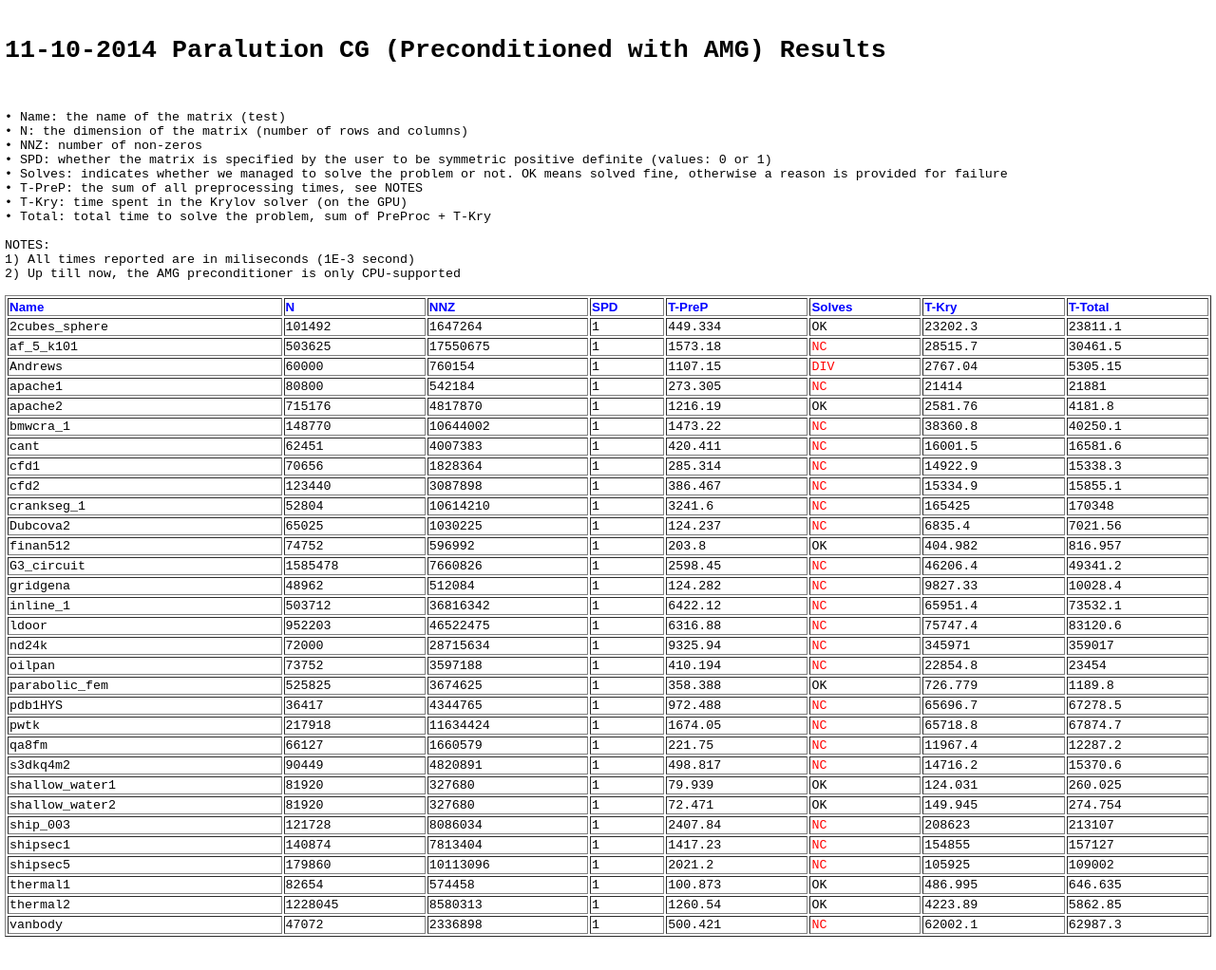
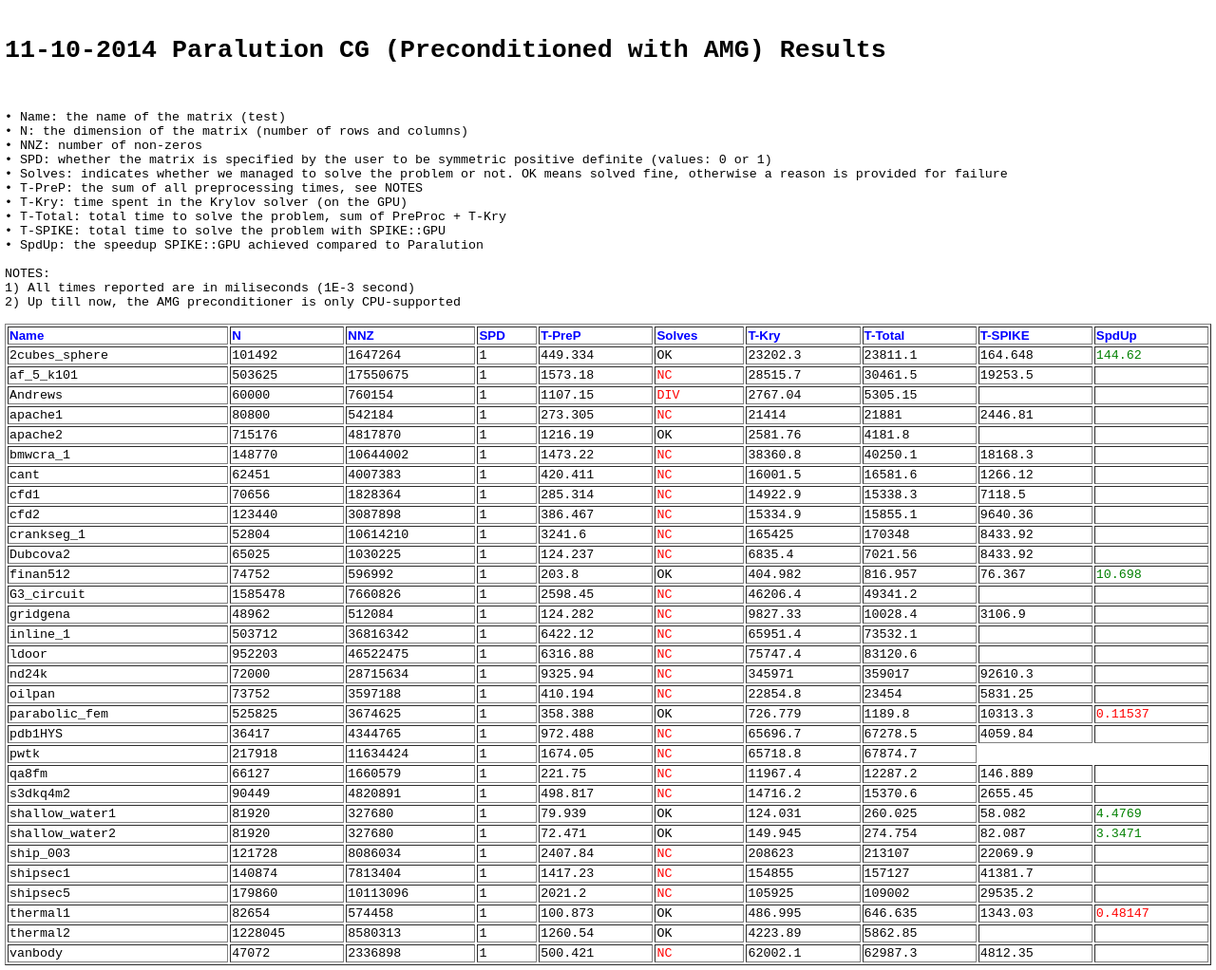
Before and after one commit to spikegpu/spikegpu.github.io, a Jekyll site: the page nightly_build/2014_11_10_paralution_cg_amg.html, which Jekyll copies as it is, in a window 1280 px wide. Shown: the whole page at 95% size. Built offline with Jekyll 4.4.1, drawn with Linux system fonts in a browser that asks for light colours; before the commit the page ends 992 px from its top, so only the background shows below that.

Commit message:
Add speed up of SPIKE::GPU compared to paralution CG AMG

```diff
--- a/nightly_build/2014_11_10_paralution_cg_amg.html
+++ b/nightly_build/2014_11_10_paralution_cg_amg.html
@@ -148,7 +148,11 @@ text-align: center;
 
 &bull; T-Kry: time spent in the Krylov solver (on the GPU) <br>
 
-&bull; Total: total time to solve the problem, sum of PreProc + T-Kry  <br>
+&bull; T-Total: total time to solve the problem, sum of PreProc + T-Kry  <br>
+
+&bull; T-SPIKE: total time to solve the problem with SPIKE::GPU <br>
+
+&bull; SpdUp: the speedup SPIKE::GPU achieved compared to Paralution <br>
 
 </p>
 
@@ -215,6 +219,18 @@ NOTES: <br>
 
 </td>
 
+<td style="border-style: inset;">
+
+<p><span class=rvts1>T-SPIKE</span></p>
+
+</td>
+
+<td style="border-style: inset;">
+
+<p><span class=rvts1>SpdUp</span></p>
+
+</td>
+
 </tr>
 
 <tr valign=top>
@@ -242,6 +258,12 @@ NOTES: <br>
 <td style="border-style: inset;">
 <p> 23811.1 </p>
 </td>
+<td style="border-style: inset;">
+<p> 164.648 </p>
+</td>
+<td style="border-style: inset;">
+<p> <FONT Color="Green"> 144.62 </FONT> </p>
+</td>
 </tr>
 <tr valign=top>
 <td style="border-style: inset;">
@@ -267,6 +289,12 @@ NOTES: <br>
 </td>
 <td style="border-style: inset;">
 <p> 30461.5 </p>
+</td>
+<td style="border-style: inset;">
+<p> 19253.5 </p>
+</td>
+<td style="border-style: inset;">
+<p>  </p>
 </td>
 </tr>
 <tr valign=top>
@@ -294,6 +322,12 @@ NOTES: <br>
 <td style="border-style: inset;">
 <p> 5305.15 </p>
 </td>
+<td style="border-style: inset;">
+<p>  </p>
+</td>
+<td style="border-style: inset;">
+<p>  </p>
+</td>
 </tr>
 <tr valign=top>
 <td style="border-style: inset;">
@@ -319,6 +353,12 @@ NOTES: <br>
 </td>
 <td style="border-style: inset;">
 <p> 21881 </p>
+</td>
+<td style="border-style: inset;">
+<p> 2446.81 </p>
+</td>
+<td style="border-style: inset;">
+<p>  </p>
 </td>
 </tr>
 <tr valign=top>
@@ -346,6 +386,12 @@ NOTES: <br>
 <td style="border-style: inset;">
 <p> 4181.8 </p>
 </td>
+<td style="border-style: inset;">
+<p>  </p>
+</td>
+<td style="border-style: inset;">
+<p>  </p>
+</td>
 </tr>
 <tr valign=top>
 <td style="border-style: inset;">
@@ -371,6 +417,12 @@ NOTES: <br>
 </td>
 <td style="border-style: inset;">
 <p> 40250.1 </p>
+</td>
+<td style="border-style: inset;">
+<p> 18168.3 </p>
+</td>
+<td style="border-style: inset;">
+<p>  </p>
 </td>
 </tr>
 <tr valign=top>
@@ -398,6 +450,12 @@ NOTES: <br>
 <td style="border-style: inset;">
 <p> 16581.6 </p>
 </td>
+<td style="border-style: inset;">
+<p> 1266.12 </p>
+</td>
+<td style="border-style: inset;">
+<p>  </p>
+</td>
 </tr>
 <tr valign=top>
 <td style="border-style: inset;">
@@ -423,6 +481,12 @@ NOTES: <br>
 </td>
 <td style="border-style: inset;">
 <p> 15338.3 </p>
+</td>
+<td style="border-style: inset;">
+<p> 7118.5 </p>
+</td>
+<td style="border-style: inset;">
+<p>  </p>
 </td>
 </tr>
 <tr valign=top>
@@ -450,6 +514,12 @@ NOTES: <br>
 <td style="border-style: inset;">
 <p> 15855.1 </p>
 </td>
+<td style="border-style: inset;">
+<p> 9640.36 </p>
+</td>
+<td style="border-style: inset;">
+<p>  </p>
+</td>
 </tr>
 <tr valign=top>
 <td style="border-style: inset;">
@@ -475,6 +545,12 @@ NOTES: <br>
 </td>
 <td style="border-style: inset;">
 <p> 170348 </p>
+</td>
+<td style="border-style: inset;">
+<p> 8433.92 </p>
+</td>
+<td style="border-style: inset;">
+<p>  </p>
 </td>
 </tr>
 <tr valign=top>
@@ -502,6 +578,12 @@ NOTES: <br>
 <td style="border-style: inset;">
 <p> 7021.56 </p>
 </td>
+<td style="border-style: inset;">
+<p> 8433.92 </p>
+</td>
+<td style="border-style: inset;">
+<p>  </p>
+</td>
 </tr>
 <tr valign=top>
 <td style="border-style: inset;">
@@ -527,6 +609,12 @@ NOTES: <br>
 </td>
 <td style="border-style: inset;">
 <p> 816.957 </p>
+</td>
+<td style="border-style: inset;">
+<p> 76.367 </p>
+</td>
+<td style="border-style: inset;">
+<p> <FONT Color="Green">10.698</FONT> </p>
 </td>
 </tr>
 <tr valign=top>
@@ -554,6 +642,12 @@ NOTES: <br>
 <td style="border-style: inset;">
 <p> 49341.2 </p>
 </td>
+<td style="border-style: inset;">
+<p>  </p>
+</td>
+<td style="border-style: inset;">
+<p>  </p>
+</td>
 </tr>
 <tr valign=top>
 <td style="border-style: inset;">
@@ -579,6 +673,12 @@ NOTES: <br>
 </td>
 <td style="border-style: inset;">
 <p> 10028.4 </p>
+</td>
+<td style="border-style: inset;">
+<p> 3106.9 </p>
+</td>
+<td style="border-style: inset;">
+<p>  </p>
 </td>
 </tr>
 <tr valign=top>
@@ -606,6 +706,12 @@ NOTES: <br>
 <td style="border-style: inset;">
 <p> 73532.1 </p>
 </td>
+<td style="border-style: inset;">
+<p>  </p>
+</td>
+<td style="border-style: inset;">
+<p>  </p>
+</td>
 </tr>
 <tr valign=top>
 <td style="border-style: inset;">
@@ -631,6 +737,12 @@ NOTES: <br>
 </td>
 <td style="border-style: inset;">
 <p> 83120.6 </p>
+</td>
+<td style="border-style: inset;">
+<p>  </p>
+</td>
+<td style="border-style: inset;">
+<p>  </p>
 </td>
 </tr>
 <tr valign=top>
@@ -658,6 +770,12 @@ NOTES: <br>
 <td style="border-style: inset;">
 <p> 359017 </p>
 </td>
+<td style="border-style: inset;">
+<p> 92610.3 </p>
+</td>
+<td style="border-style: inset;">
+<p>  </p>
+</td>
 </tr>
 <tr valign=top>
 <td style="border-style: inset;">
@@ -683,6 +801,12 @@ NOTES: <br>
 </td>
 <td style="border-style: inset;">
 <p> 23454 </p>
+</td>
+<td style="border-style: inset;">
+<p> 5831.25 </p>
+</td>
+<td style="border-style: inset;">
+<p>  </p>
 </td>
 </tr>
 <tr valign=top>
@@ -710,6 +834,12 @@ NOTES: <br>
 <td style="border-style: inset;">
 <p> 1189.8 </p>
 </td>
+<td style="border-style: inset;">
+<p> 10313.3 </p>
+</td>
+<td style="border-style: inset;">
+<p> <FONT Color="Red"> 0.11537</FONT> </p>
+</td>
 </tr>
 <tr valign=top>
 <td style="border-style: inset;">
@@ -735,6 +865,12 @@ NOTES: <br>
 </td>
 <td style="border-style: inset;">
 <p> 67278.5 </p>
+</td>
+<td style="border-style: inset;">
+<p> 4059.84 </p>
+</td>
+<td style="border-style: inset;">
+<p>  </p>
 </td>
 </tr>
 <tr valign=top>
@@ -788,6 +924,12 @@ NOTES: <br>
 <td style="border-style: inset;">
 <p> 12287.2 </p>
 </td>
+<td style="border-style: inset;">
+<p> 146.889 </p>
+</td>
+<td style="border-style: inset;">
+<p> </p>
+</td>
 </tr>
 <tr valign=top>
 <td style="border-style: inset;">
@@ -813,6 +955,12 @@ NOTES: <br>
 </td>
 <td style="border-style: inset;">
 <p> 15370.6 </p>
+</td>
+<td style="border-style: inset;">
+<p> 2655.45 </p>
+</td>
+<td style="border-style: inset;">
+<p>  </p>
 </td>
 </tr>
 <tr valign=top>
@@ -840,6 +988,12 @@ NOTES: <br>
 <td style="border-style: inset;">
 <p> 260.025 </p>
 </td>
+<td style="border-style: inset;">
+<p> 58.082 </p>
+</td>
+<td style="border-style: inset;">
+<p> <FONT Color="Green">4.4769</FONT> </p>
+</td>
 </tr>
 <tr valign=top>
 <td style="border-style: inset;">
@@ -865,6 +1019,12 @@ NOTES: <br>
 </td>
 <td style="border-style: inset;">
 <p> 274.754 </p>
+</td>
+<td style="border-style: inset;">
+<p> 82.087 </p>
+</td>
+<td style="border-style: inset;">
+<p> <FONT Color="Green">3.3471</FONT></p>
 </td>
 </tr>
 <tr valign=top>
@@ -892,6 +1052,12 @@ NOTES: <br>
 <td style="border-style: inset;">
 <p> 213107 </p>
 </td>
+<td style="border-style: inset;">
+<p> 22069.9 </p>
+</td>
+<td style="border-style: inset;">
+<p>  </p>
+</td>
 </tr>
 <tr valign=top>
 <td style="border-style: inset;">
@@ -917,6 +1083,12 @@ NOTES: <br>
 </td>
 <td style="border-style: inset;">
 <p> 157127 </p>
+</td>
+<td style="border-style: inset;">
+<p> 41381.7 </p>
+</td>
+<td style="border-style: inset;">
+<p>  </p>
 </td>
 </tr>
 <tr valign=top>
@@ -944,6 +1116,12 @@ NOTES: <br>
 <td style="border-style: inset;">
 <p> 109002 </p>
 </td>
+<td style="border-style: inset;">
+<p> 29535.2 </p>
+</td>
+<td style="border-style: inset;">
+<p>  </p>
+</td>
 </tr>
 <tr valign=top>
 <td style="border-style: inset;">
@@ -969,6 +1147,12 @@ NOTES: <br>
 </td>
 <td style="border-style: inset;">
 <p> 646.635 </p>
+</td>
+<td style="border-style: inset;">
+<p> 1343.03 </p>
+</td>
+<td style="border-style: inset;">
+<p> <FONT Color="Red">0.48147</FONT> </p>
 </td>
 </tr>
 <tr valign=top>
@@ -996,6 +1180,12 @@ NOTES: <br>
 <td style="border-style: inset;">
 <p> 5862.85 </p>
 </td>
+<td style="border-style: inset;">
+<p>  </p>
+</td>
+<td style="border-style: inset;">
+<p>  </p>
+</td>
 </tr>
 <tr valign=top>
 <td style="border-style: inset;">
@@ -1022,6 +1212,12 @@ NOTES: <br>
 <td style="border-style: inset;">
 <p> 62987.3 </p>
 </td>
+<td style="border-style: inset;">
+<p> 4812.35 </p>
+</td>
+<td style="border-style: inset;">
+<p>  </p>
+</td>
 </tr>
 
 
--- a/nightly_build/2014_11_10_paralution_cg_ilu.html
+++ b/nightly_build/2014_11_10_paralution_cg_ilu.html
@@ -229,6 +229,8 @@ NOTES: <br>
 <p><span class=rvts1>SpdUp</span></p>
 
 </td>
+
+</tr>
 
 <tr valign=top>
 <td style="border-style: inset;">
```
